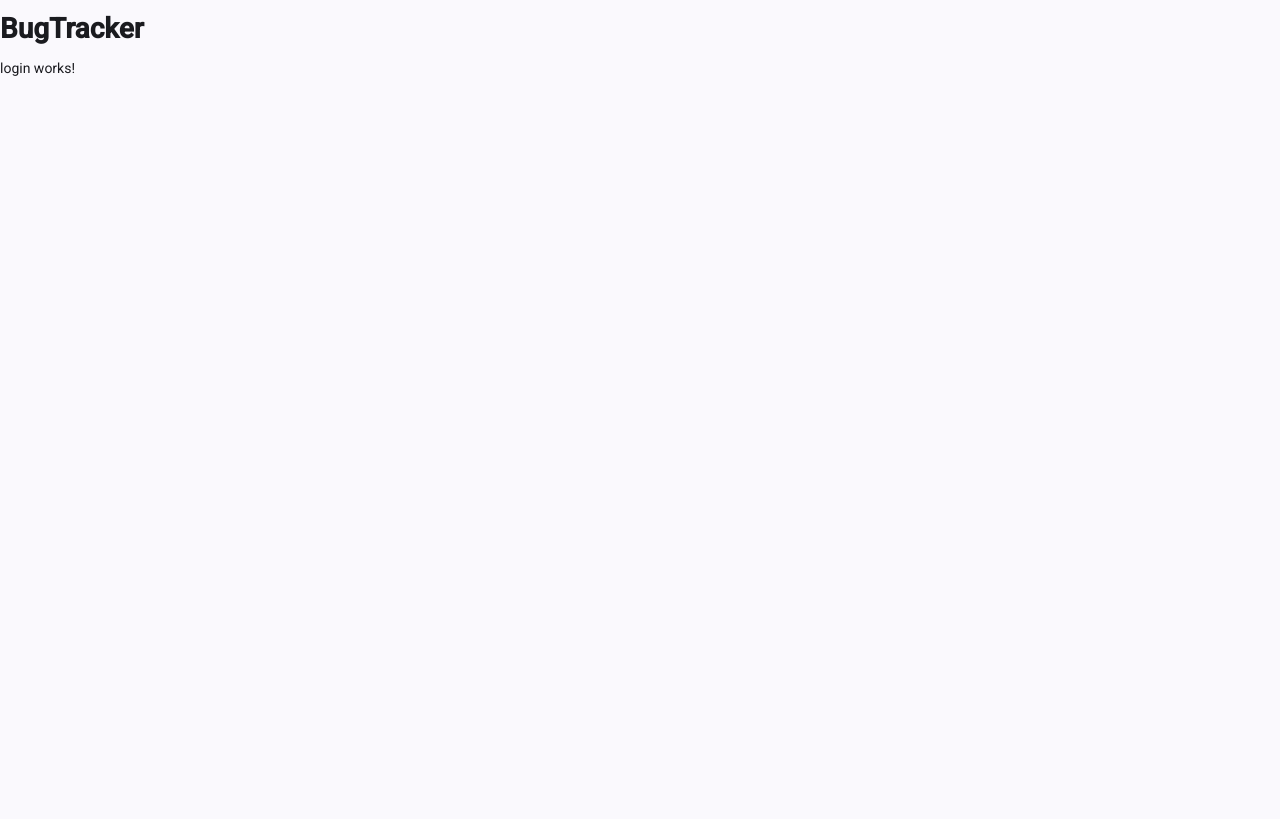
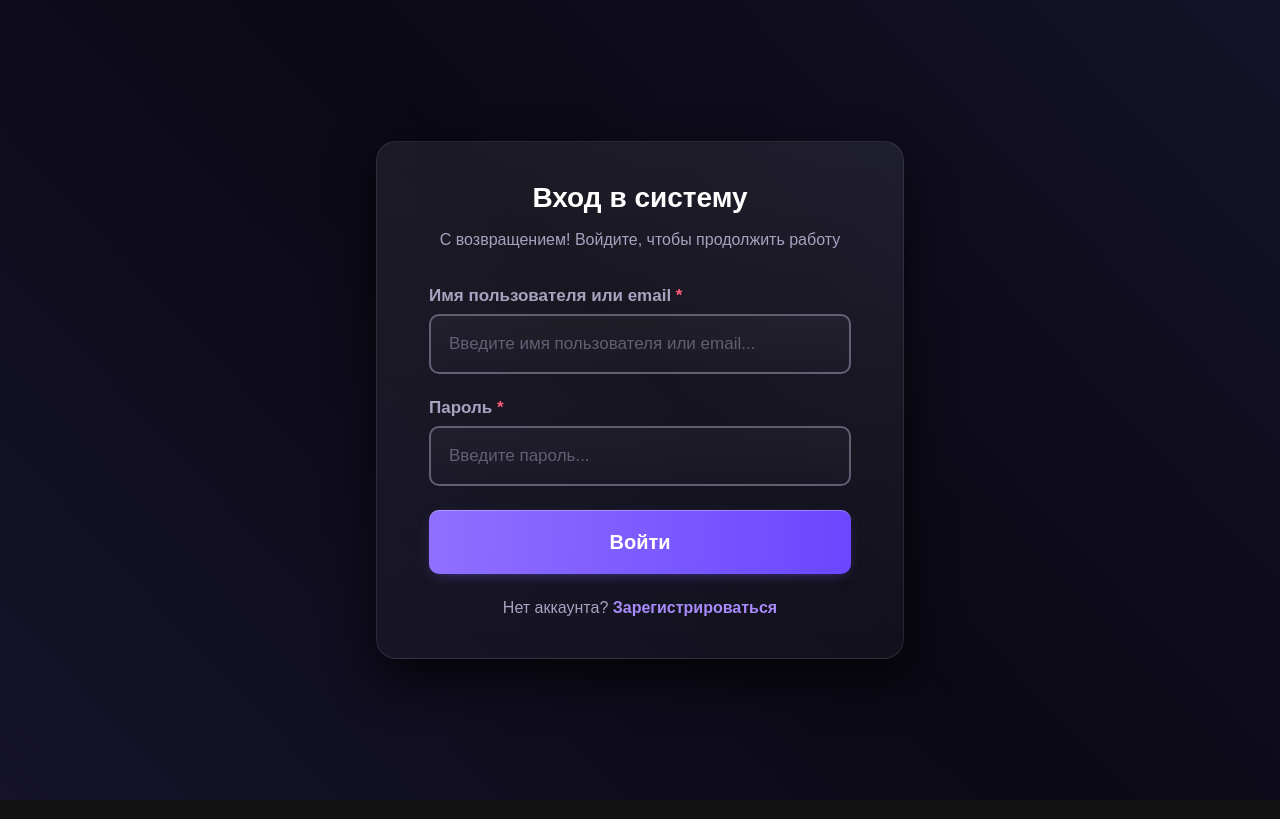
Before and after one commit to bunnyyrr/BugTracker, an Angular app in the folder client/: page /login in a window 1280 px wide. Built offline with nearby package versions, Linux system fonts and the light colour scheme.

Commit message:
feat: страница входа по макету AUTH-05/06

```diff
--- a/client/src/app/app.html
+++ b/client/src/app/app.html
@@ -1,2 +1 @@
-<h1>{{ title() }}</h1>
 <router-outlet />
--- a/client/src/app/features/auth/login/login.html
+++ b/client/src/app/features/auth/login/login.html
@@ -1 +1,53 @@
-<p>login works!</p>
+<main class="card">
+  <header class="header">
+    <h1 class="title">Вход в систему</h1>
+    <p class="subtitle">С возвращением! Войдите, чтобы продолжить работу</p>
+  </header>
+
+  <div class="content">
+    <form class="form" [formGroup]="form" (ngSubmit)="submit()" novalidate>
+      <div class="field">
+        <label for="login">Имя пользователя или email <span class="star" aria-hidden="true">*</span></label>
+        <input
+          id="login"
+          type="text"
+          formControlName="login"
+          placeholder="Введите имя пользователя или email..."
+          autocomplete="username"
+          required
+          [class.invalid]="isInvalid('login')"
+          [attr.aria-invalid]="isInvalid('login')"
+        />
+      </div>
+
+      <div class="field">
+        <label for="password">Пароль <span class="star" aria-hidden="true">*</span></label>
+        <input
+          id="password"
+          type="password"
+          formControlName="password"
+          placeholder="Введите пароль..."
+          autocomplete="current-password"
+          required
+          [class.invalid]="isInvalid('password')"
+          [attr.aria-invalid]="isInvalid('password')"
+        />
+      </div>
+
+      @if (error()) {
+        <div class="alert" role="alert">
+          <svg class="alert-icon" viewBox="0 0 18 18" fill="none" stroke="currentColor" stroke-width="1.5" aria-hidden="true">
+            <circle cx="9" cy="9" r="7.5" />
+            <path d="M9 5v5" stroke-linecap="round" />
+            <circle cx="9" cy="12.5" r="0.6" fill="currentColor" />
+          </svg>
+          <span>{{ error() }}</span>
+        </div>
+      }
+
+      <button class="submit" type="submit" [disabled]="loading()">Войти</button>
+    </form>
+
+    <p class="register">Нет аккаунта? <a class="link" routerLink="/register">Зарегистрироваться</a></p>
+  </div>
+</main>
--- a/client/src/app/features/auth/login/login.scss
+++ b/client/src/app/features/auth/login/login.scss
@@ -0,0 +1,138 @@
+:host {
+  display: grid;
+  place-items: center;
+  min-height: 100vh;
+  padding: 1rem;
+}
+
+.card {
+  display: flex;
+  flex-direction: column;
+  gap: 2.25rem;
+  width: min(100%, 33rem);
+  padding: 2.5rem clamp(1.25rem, 6vw, 3.25rem);
+  background: linear-gradient(180deg, var(--card-bg-white-top), var(--card-bg-white-bottom));
+  border-radius: 1.25rem;
+  border: 1px solid var(--card-border);
+  box-shadow: 0 1.25rem 3rem 0 var(--shadow), inset 0 1px 0 0 var(--shadow-inset);
+}
+
+.header {
+  display: flex;
+  flex-direction: column;
+  gap: 1rem;
+  align-items: center;
+  text-align: center;
+}
+
+.title {
+  font-size: 1.75rem;
+  line-height: 2rem;
+  color: var(--white);
+}
+
+.subtitle {
+  font-size: 1rem;
+  line-height: 1.25rem;
+  color: var(--text-muted);
+}
+
+.content,
+.form {
+  display: flex;
+  flex-direction: column;
+  gap: 1.5rem;
+}
+
+.field {
+  display: flex;
+  flex-direction: column;
+  gap: 0.5rem;
+}
+
+.submit {
+  background: linear-gradient(93deg, var(--button-from), var(--button-to));
+  border: none;
+  border-radius: 0.625rem;
+  padding: 1.25rem;
+  box-shadow: 0 0.25rem 1rem -0.5rem var(--button-shadow), inset 0 1px 0 0 var(--button-shadow-inset);
+
+  font-family: inherit;
+  font-weight: 700;
+  font-size: 1.25rem;
+  line-height: 1.5rem;
+  color: var(--white);
+  cursor: pointer;
+}
+
+label {
+  font-weight: 700;
+  font-size: 1.0625rem;
+  line-height: 1.25rem;
+  color: var(--text-muted);
+}
+
+.star {
+  color: var(--danger);
+}
+
+input {
+  padding: 1.125rem;
+  border-radius: 0.625rem;
+  background: linear-gradient(180deg, var(--field-bg-from), var(--field-bg-to));
+  border: 2px solid var(--field-border);
+  font-family: inherit;
+  font-size: 1.0625rem;
+  line-height: 1.25rem;
+  color: var(--white);
+  outline: none;
+}
+
+input::placeholder {
+  color: var(--placeholder);
+}
+
+input:focus {
+  background: var(--field-bg-focus);
+  border-color: var(--accent);
+}
+
+input.invalid {
+  background: var(--field-bg-error);
+  border-color: var(--field-border-error);
+}
+
+.register {
+  text-align: center;
+  font-size: 1rem;
+  line-height: 1.25rem;
+  color: var(--text-muted);
+}
+
+.link {
+  color: var(--accent);
+  text-decoration: none;
+  font-weight: 700;
+  cursor: pointer;
+}
+
+.link:hover {
+  text-decoration: underline;
+}
+
+.alert {
+  display: flex;
+  align-items: center;
+  gap: 0.5rem;
+  padding: 0.625rem;
+  background-color: var(--alert-bg);
+  border: 2px solid var(--alert-border);
+  color: var(--danger-text);
+  font-size: 1.0625rem;
+  line-height: 1.25rem;
+  border-radius: 0.625rem;
+}
+
+.alert-icon {
+  width: 1.25rem;
+}
--- a/client/src/app/features/auth/login/login.ts
+++ b/client/src/app/features/auth/login/login.ts
@@ -1,9 +1,51 @@
-import { Component } from '@angular/core';
+import { Component, inject, signal } from '@angular/core';
+import { FormBuilder, ReactiveFormsModule, Validators } from '@angular/forms';
+import { Router, RouterLink } from '@angular/router';
+import { AuthService } from '../../../core/auth.service';
+import { HttpErrorResponse } from '@angular/common/http';
+import { ApiError } from '../../../core/models/auth';
 
 @Component({
-  imports: [],
+  imports: [ReactiveFormsModule, RouterLink],
   selector: 'app-login',
   styleUrl: './login.scss',
   templateUrl: './login.html',
 })
-export class Login {}
+export class Login {
+  private fb = inject(FormBuilder);
+  private auth = inject(AuthService);
+  private router = inject(Router);
+
+  form = this.fb.nonNullable.group({
+    login: ['', Validators.required],
+    password: ['', Validators.required],
+  });
+
+  error = signal<string | null>(null);
+  loading = signal(false);
+  submitted = signal(false);
+
+  isInvalid(name: 'login' | 'password'): boolean {
+    return this.submitted() && this.form.controls[name].invalid;
+  }
+
+  submit(): void {
+    this.submitted.set(true);
+    if (this.form.invalid) {
+      this.error.set('Заполните все обязательные поля');
+      return;
+    }
+
+    this.loading.set(true);
+    this.error.set(null);
+
+    this.auth.login(this.form.getRawValue()).subscribe({
+      next: () => this.router.navigateByUrl('/projects'),
+      error: (e: HttpErrorResponse) => {
+        this.loading.set(false);
+        const api = e.error as ApiError | null;
+        this.error.set(api?.message ?? 'Не удалось связаться с сервером');
+      },
+    });
+  }
+}
--- a/client/src/styles.scss
+++ b/client/src/styles.scss
@@ -1,39 +1,47 @@
-// Include theming for Angular Material with `mat.theme()`.
-// This Sass mixin will define CSS variables that are used for styling Angular Material
-// components according to the Material 3 design spec.
-// Learn more about theming and how to use it for your application's
-// custom components at https://material.angular.dev/guide/theming
-@use '@angular/material' as mat;
+:root {
+  color-scheme: dark;
 
-html {
-  height: 100%;
-  @include mat.theme(
-    (
-      color: (
-        primary: mat.$azure-palette,
-        tertiary: mat.$blue-palette,
-      ),
-      typography: Roboto,
-      density: 0,
-    )
-  );
+  --bg-dark: #0A0914;
+  --bg-accent: #3D377A;
+
+  --card-bg-white-top: #FFFFFF12;
+  --card-bg-white-bottom: #FFFFFF08;
+  --card-border: #FFFFFF17;
+  --shadow: #000000B3;
+  --shadow-inset: #0000000D;
+
+  --white: #FFFFFF;
+  --text-muted: #A6A3C0;
+  --placeholder: #A6A3C080;
+
+  --button-from: #8F70FF;
+  --button-to: #6A46FF;
+  --button-shadow: #7C5CFFCC;
+  --button-shadow-inset: #FFFFFF4D;
+
+  --accent: #A78BFA;
+  --danger: #FF5D7A;
+  --danger-text: #FF8FA5;
+
+  --field-border: #A6A3C080;
+  --field-bg-from: #FFFFFF09;
+  --field-bg-to: #FFFFFF04;
+  --field-bg-focus: #7C5CFF12;
+  --field-border-error: #FF5D7AB3;
+  --field-bg-error: #FF5D7A1A;
+
+  --alert-bg: #FF5D7A26;
+  --alert-border: #FF5D7A99;
+}
+
+* {
+  box-sizing: border-box;
+  padding: 0;
+  margin: 0;
 }
 
 body {
-  // Default the application to a light color theme. This can be changed to
-  // `dark` to enable the dark color theme, or to `light dark` to defer to the
-  // user's system settings.
-  color-scheme: light;
-
-  // Set a default background, font and text colors for the application using
-  // Angular Material's system-level CSS variables. Learn more about these
-  // variables at https://material.angular.dev/guide/system-variables
-  background-color: var(--mat-sys-surface);
-  color: var(--mat-sys-on-surface);
-  font: var(--mat-sys-body-medium);
-
-  // Reset the user agent margin.
-  margin: 0;
-  height: 100%;
+  background: linear-gradient(47deg, var(--bg-accent) -179%, var(--bg-dark) 52%, var(--bg-accent) 285%);
+  font-family: 'Arimo', Arial, sans-serif;
+  color: var(--white);
 }
-/* You can add global styles to this file, and also import other style files */
```
